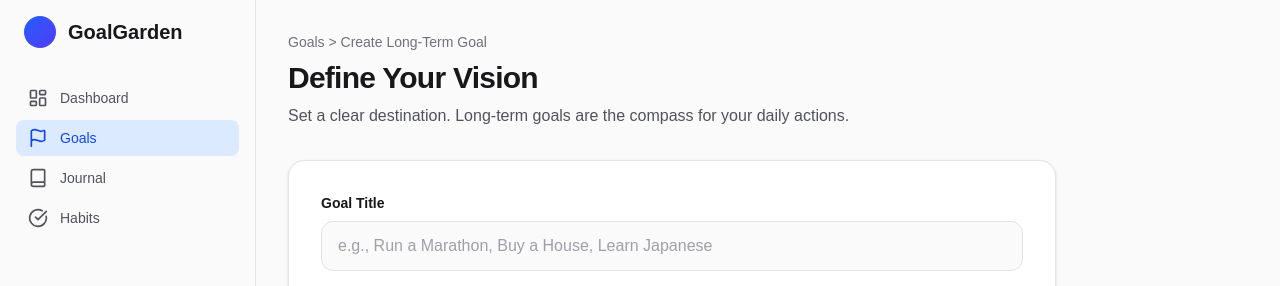
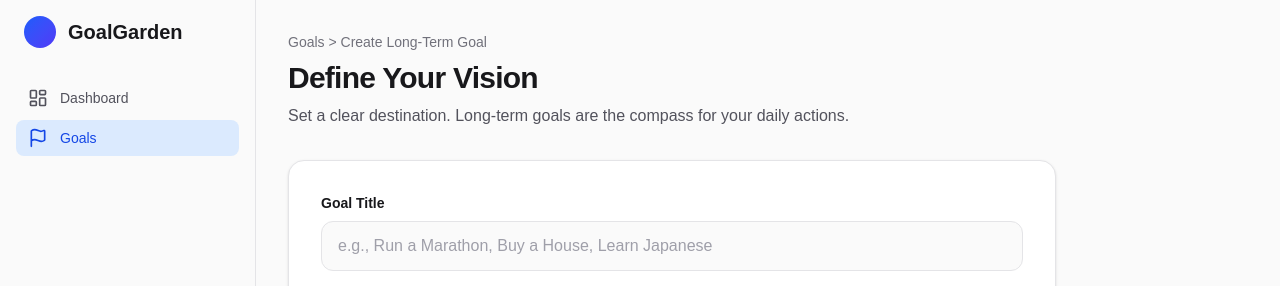
Before and after one commit to morriscodez/Goal-Garden, a Next.js app: page /goals/new in a window 1280 px wide. Shown: the top 286 px of the page. Built offline with nearby package versions, Linux system fonts and the light colour scheme.

Commit message:
chore: mvp cleanup

```diff
--- a/components/GoalMenu.tsx
+++ b/components/GoalMenu.tsx
@@ -1,7 +1,7 @@
 'use client';
 
 import { useState, useRef, useEffect } from 'react';
-import { MoreVertical, Trash2, Edit, AlertCircle, X } from 'lucide-react';
+import { MoreVertical, Trash2, Edit, AlertCircle } from 'lucide-react';
 import { deleteGoal } from '@/app/actions/goals';
 import Link from 'next/link';
 import { clsx } from 'clsx';
--- a/components/GoalReviewCard.tsx
+++ b/components/GoalReviewCard.tsx
@@ -1,7 +1,7 @@
 "use client";
 
 import Link from "next/link";
-import { ArrowRight, Trophy, Calendar, Zap, Target } from "lucide-react";
+import { ArrowRight, Calendar } from "lucide-react";
 import { clsx } from "clsx";
 import { GoalMenu } from "./GoalMenu";
 
--- a/components/RhythmStatus.tsx
+++ b/components/RhythmStatus.tsx
@@ -1,7 +1,7 @@
 'use client';
 
 import { clsx } from 'clsx';
-import { Sun, Sprout, Wind, CloudRain, Droplets, Leaf } from 'lucide-react';
+import { Sun, Sprout, Droplets, Leaf } from 'lucide-react';
 import { differenceInHours, differenceInDays } from 'date-fns';
 
 interface RhythmStatusProps {
--- a/components/Sidebar.tsx
+++ b/components/Sidebar.tsx
@@ -2,7 +2,7 @@
 
 import Link from 'next/link';
 import { usePathname } from 'next/navigation';
-import { LayoutDashboard, Flag, Book, CheckCircle, Settings, LogOut } from 'lucide-react';
+import { LayoutDashboard, Flag, Settings, LogOut } from 'lucide-react';
 import { clsx } from 'clsx';
 import { twMerge } from 'tailwind-merge';
 import { handleSignOut } from '@/app/actions/auth-actions';
@@ -10,8 +10,6 @@ import { handleSignOut } from '@/app/actions/auth-actions';
 const navItems = [
     { name: 'Dashboard', href: '/dashboard', icon: LayoutDashboard },
     { name: 'Goals', href: '/goals', icon: Flag },
-    { name: 'Journal', href: '/journal', icon: Book },
-    { name: 'Habits', href: '/habits', icon: CheckCircle },
 ];
 
 export function Sidebar() {
--- a/eslint.config.mjs
+++ b/eslint.config.mjs
@@ -12,6 +12,7 @@ const eslintConfig = defineConfig([
     "out/**",
     "build/**",
     "next-env.d.ts",
+    "extracted_types*.d.ts",
   ]),
 ]);
 
```
